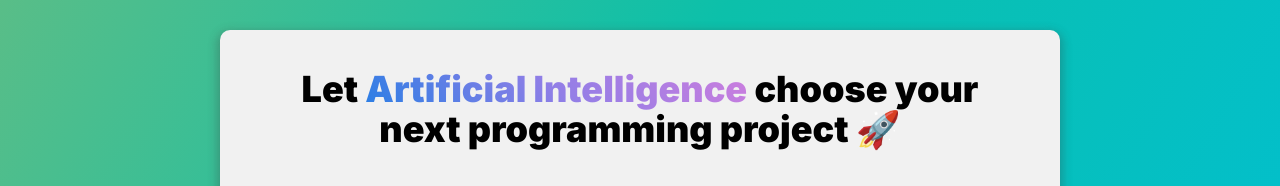
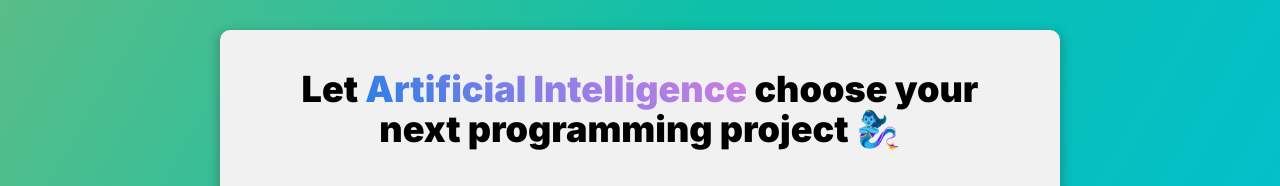
Before and after one commit to diksown/musa, a React (Create React App) app in the folder frontend/: page / in a window 1280 px wide. Shown: the part 245-431 px from the top of the page. Built offline with nearby package versions, Linux system fonts and the light colour scheme; what knuth-shuffle-seeded would draw is missing.

Commit message:
🐜 nit: small corrections in frontend

```diff
--- a/frontend/public/index.html
+++ b/frontend/public/index.html
@@ -5,7 +5,10 @@
     <link rel="icon" href="%PUBLIC_URL%/favicon.ico" />
     <meta name="viewport" content="width=device-width, initial-scale=1" />
     <meta name="theme-color" content="#000000" />
-    <meta name="description" content="Generate coding projects using AI." />
+    <meta
+      name="description"
+      content="Discover AI-generated programming project ideas."
+    />
     <link rel="apple-touch-icon" href="%PUBLIC_URL%/logo192.png?v=2" />
     <link rel="manifest" href="%PUBLIC_URL%/manifest.json" />
     <link rel="preconnect" href="https://fonts.googleapis.com" />
@@ -26,7 +29,7 @@
       gtag("js", new Date());
       gtag("config", "G-GPPQ3TEHCE");
     </script>
-    <title>Musa</title>
+    <title>Musa | Discover AI-generated programming project ideas</title>
   </head>
   <body>
     <noscript>You need to enable JavaScript to run this app.</noscript>
--- a/frontend/src/Components/Card.js
+++ b/frontend/src/Components/Card.js
@@ -31,7 +31,7 @@ const Presentation = () => {
     <>
       <div className="PresentationTitle">
         Let<span className="GradientHighlight"> Artificial Intelligence </span>
-        choose your next programming project 🚀
+        choose your next programming project 🧞‍♀️
       </div>
       <div className="PresentationDescription">
         Musa is a generator of coding project ideas powered by GPT3, a ML model
```
Also changed, not shown: frontend/public/manifest.json.
